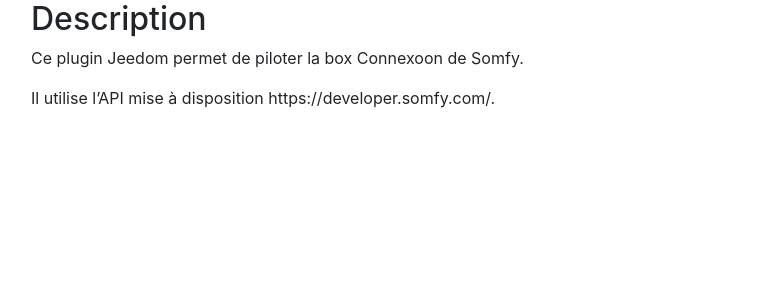
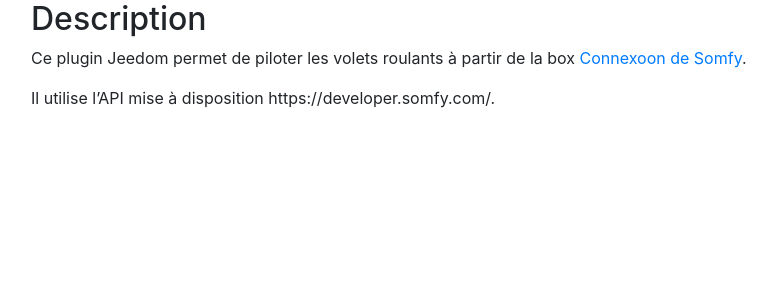
Before and after one commit to benjaminprevot/jeedom-plugin-connexoon, a Jekyll site: the page built from docs/fr_FR/index.md, in a window 1280 px wide. Shown: the top 300 px of the page, without its empty margins (54-831 px from the left). Built offline with Jekyll 4.4.1, drawn with Linux system fonts in a browser that asks for light colours; our own code applies the rules of GitHub Pages for plain Markdown files.

Commit message:
Add content

```diff
--- a/docs/fr_FR/index.md
+++ b/docs/fr_FR/index.md
@@ -1,5 +1,5 @@
 ## Description
 
-Ce plugin Jeedom permet de piloter la box Connexoon de Somfy.
+Ce plugin Jeedom permet de piloter les volets roulants à partir de la box [Connexoon de Somfy](https://www.somfy.fr/produits/1811429/connexoon).
 
 Il utilise l'API mise à disposition https://developer.somfy.com/.
```
